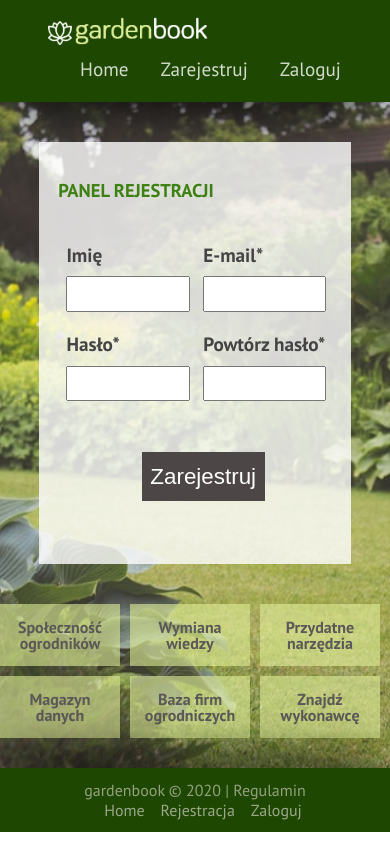
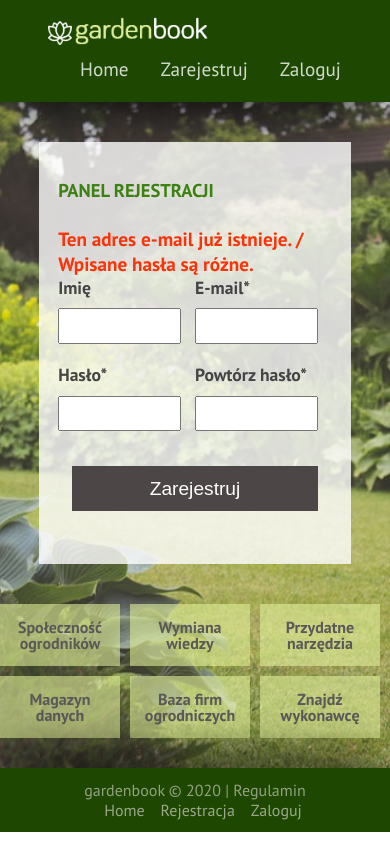
Before and after one commit to hajczek/gardenbook, a React (Create React App) app in the folder client/: page / in a window 390 px wide. Built offline with nearby package versions, Linux system fonts and the light colour scheme.

Commit message:
Added new scss file for error display

```diff
--- a/client/src/App.scss
+++ b/client/src/App.scss
@@ -2,6 +2,7 @@
 @import "./assets/styles/_scss/reset";
 @import "./assets/styles/_scss/base";
 @import "./assets/styles/_scss/page";
+@import "./assets/styles/_scss/error";
 @import "./assets/styles/_scss/header";
 @import "./assets/styles/_scss/userSection";
 @import "./assets/styles/_scss/leftMenuUser";
--- /dev/null
+++ b/client/src/assets/styles/_scss/_error.scss
@@ -0,0 +1,4 @@
+.error-info {
+  color: $orange-color;
+  font-size: 1.2rem;
+}
--- a/client/src/assets/styles/_scss/_form.scss
+++ b/client/src/assets/styles/_scss/_form.scss
@@ -5,6 +5,7 @@
   width: 100%;
   justify-content: center;
   margin: 1rem 0 0 3%;
+
   label {
     display: flex;
     flex-wrap: wrap;
@@ -42,3 +43,21 @@
 .mat {
   margin: 0 0.5rem;
 }
+
+@media screen and (max-width: 550px) {
+  .info form {
+    margin: 0;
+
+    label {
+      span {
+        font-size: 1.1rem;
+      }
+    }
+
+    button {
+      width: 90%;
+      margin-top: 1rem;
+      font-size: 1.2rem;
+    }
+  }
+}
--- a/client/src/assets/styles/_scss/_variables.scss
+++ b/client/src/assets/styles/_scss/_variables.scss
@@ -15,3 +15,4 @@ $lightest-grey-color: #efe6e6;
 $more-lightnes-grey-color: #f1ecec;
 $limone-color: #dfef9b;
 $limone-color-opacity-06: rgba(223, 239, 152, 0.6);
+$orange-color: #f9330a;
--- a/client/src/components/Page/UserRegistration.js
+++ b/client/src/components/Page/UserRegistration.js
@@ -24,6 +24,9 @@ const UserRegistration = () => {
   return (
     <div className="info">
       <h1>Panel rejestracji</h1>
+      <div class="error-info">
+        Ten adres e-mail już istnieje. / Wpisane hasła są różne.
+      </div>
       <form action="" onSubmit={onSubmit}>
         <label htmlFor="user-name">
           <span>Imię</span>
```
Also changed, not shown: client/src/components/Page/UserLogin.js (+7 -3 lines), client/css/App.min.css.
